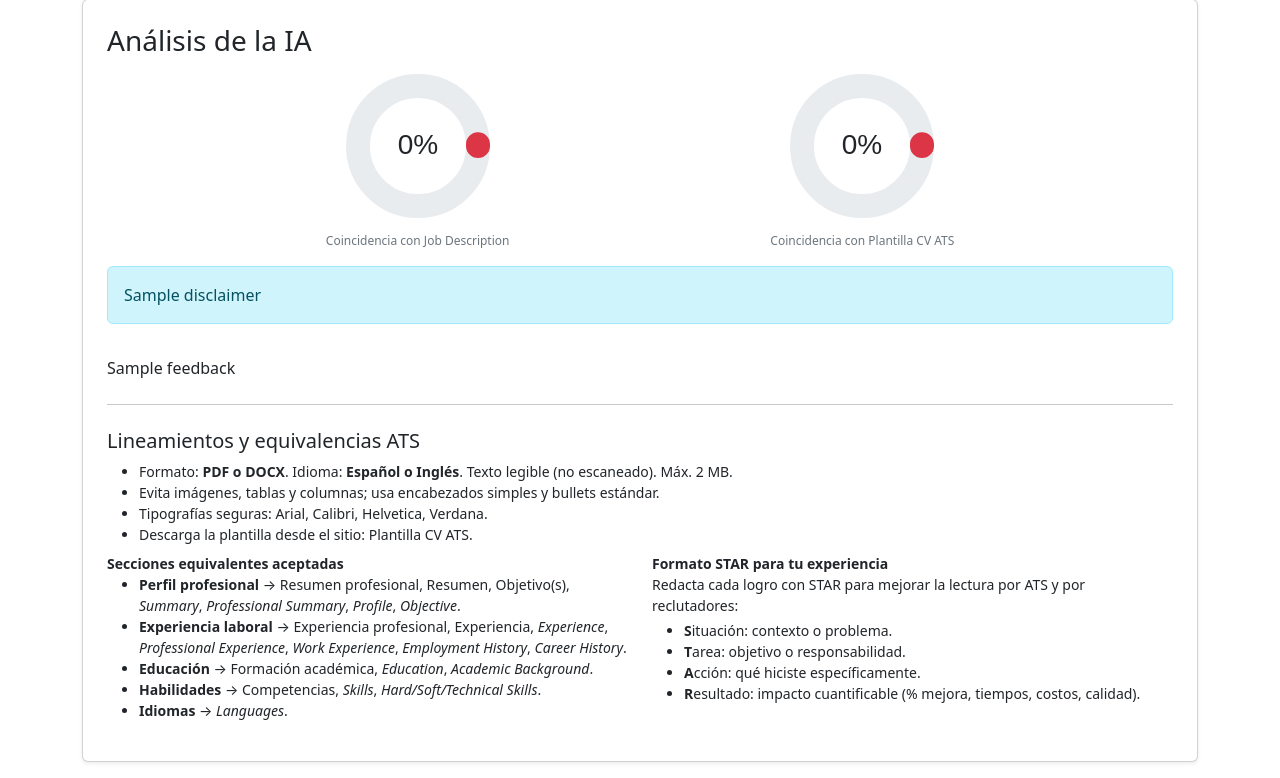
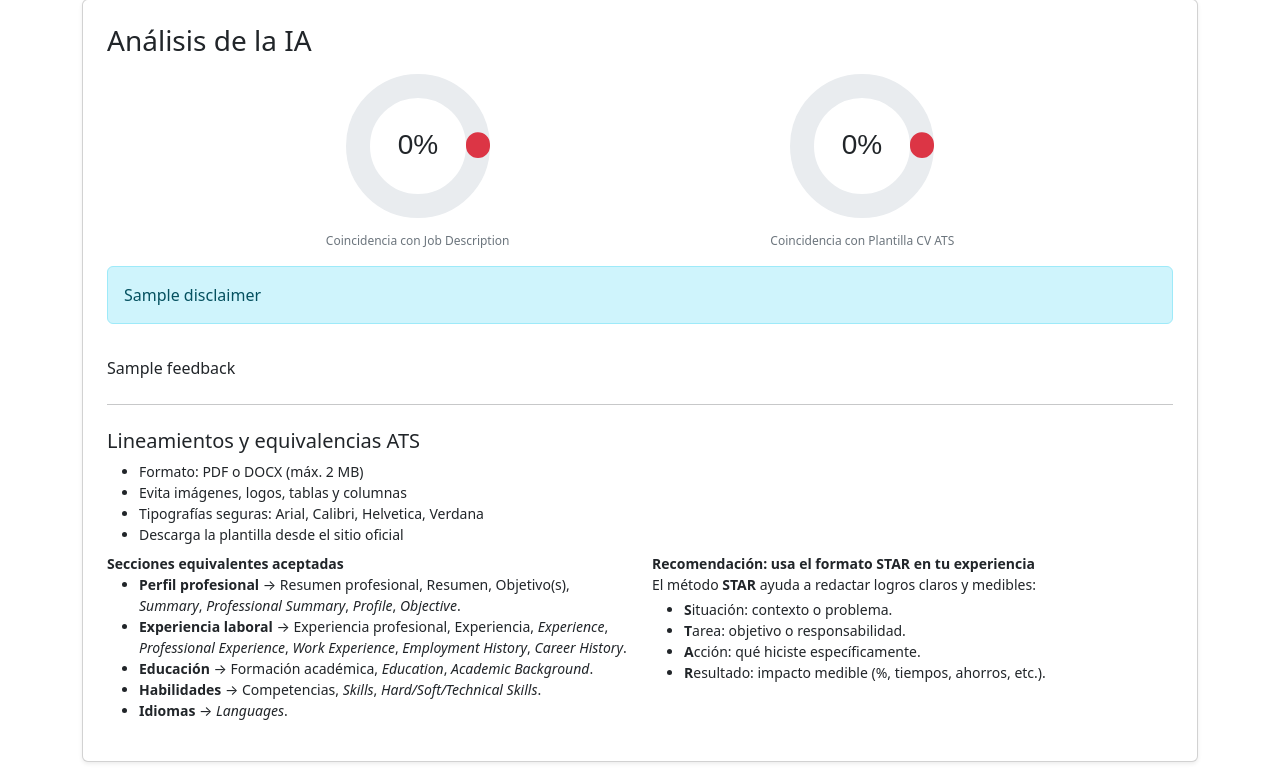
Before and after one commit to ricardocarruyo/cv-scanner, a Flask app: template app/templates/print_analysis.html in a window 1280 px wide. Shown: the part 147-925 px from the top of the page. Run offline with Flask 3, Linux system fonts and the light colour scheme; the template is opened without the code that fills it: most values are stand-ins (such as "Sample title", 1, 10 or a date in 2020).

Commit message:
Diccionario en Print

```diff
--- a/app/i18n.py
+++ b/app/i18n.py
@@ -65,8 +65,8 @@ STRINGS = {
 
         # Nuevas claves análisis (modelos, descarga, guía)
         "ai.title": "Análisis de la IA",
-        "ai.model_1": "OpenAI",
-        "ai.model_2": "Gemini",
+        "ai.model_1": "Model 1",
+        "ai.model_2": "Model 2",
         "ai.download_print": "Versión imprimible",
         "ai.match_jd": "Coincidencia con Job Description",
         "ai.match_ats": "Coincidencia con Plantilla CV ATS",
@@ -82,7 +82,7 @@ STRINGS = {
         "sec.skills": "Habilidades",
         "sec.languages": "Idiomas",
 
-        # Guía y equivalencias
+        # Guía y equivalencias es
         "guide.title": "Lineamientos y equivalencias ATS",
         "guide.bullet_format": "Formato: PDF o DOCX (máx. {max_mb} MB)",
         "guide.bullet_avoid": "Evita imágenes, logos, tablas y columnas",
@@ -90,11 +90,12 @@ STRINGS = {
         "guide.download_template": "Descargar Plantilla CV ATS",
         "guide.get_template_site": "Descarga la plantilla desde el sitio oficial",
         "guide.sections_equiv_title": "Secciones equivalentes aceptadas",
-        "guide.sec_profile_equiv": "Resumen, About me, Extracto",
-        "guide.sec_experience_equiv": "Background, Career history",
-        "guide.sec_education_equiv": "Academic background, Studies",
-        "guide.sec_skills_equiv": "Competencias, Technical skills",
-        "guide.sec_languages_equiv": "Idiomas, Languages",
+
+        "guide.sec_profile_equiv": "Resumen, Resumen Profesional, Objetivos, Objectivo",
+        "guide.sec_experience_equiv": "Professional Experience, Experience, Work Experience, Employment History, Career History",
+        "guide.sec_education_equiv": "Formación académica, Educación",
+        "guide.sec_skills_equiv": "Habilidades, Competencias",
+        "guide.sec_languages_equiv": "Idiomas, Idioma, Lenguas",
 
         # STAR
         "guide.star_title": "Formato STAR para logros",
@@ -108,6 +109,14 @@ STRINGS = {
         "common.yes": "Sí",
         "common.no": "No",
         "common.undetermined": "Indeterminado",
+
+        # Print
+        "print.title": "Informe de Análisis – CV Match Scanner",
+        "print.header": "Informe de Análisis",
+        "print.date": "Fecha",
+        "print.email": "Correo",
+        "print.file": "Archivo",
+        "print.print_button": "Imprimir / Guardar PDF"
     },
     "en": {
         "app.title": "CV Match Scanner",
@@ -168,8 +177,8 @@ STRINGS = {
 
         # New analysis keys
         "ai.title": "AI Analysis",
-        "ai.model_1": "OpenAI",
-        "ai.model_2": "Gemini",
+        "ai.model_1": "Model 1",
+        "ai.model_2": "Model 2",
         "ai.download_print": "Printable version",
         "ai.match_jd": "Match with Job Description",
         "ai.match_ats": "Match with ATS CV Template",
@@ -185,7 +194,7 @@ STRINGS = {
         "sec.skills": "Skills",
         "sec.languages": "Languages",
 
-        # Guidelines
+        # Guidelines en
         "guide.title": "Guidelines and ATS equivalences",
         "guide.bullet_format": "Format: PDF or DOCX (max {max_mb} MB)",
         "guide.bullet_avoid": "Avoid images, logos, tables and columns",
@@ -193,11 +202,12 @@ STRINGS = {
         "guide.download_template": "Download ATS CV Template",
         "guide.get_template_site": "Get the template from the official site",
         "guide.sections_equiv_title": "Section titles accepted",
-        "guide.sec_profile_equiv": "Summary, About me, Extract",
-        "guide.sec_experience_equiv": "Background, Career history",
-        "guide.sec_education_equiv": "Academic background, Studies",
-        "guide.sec_skills_equiv": "Competencies, Technical skills",
-        "guide.sec_languages_equiv": "Languages, Idioms",
+
+        "guide.sec_profile_equiv": "Summary, Professional Summary, Profile, Objective",
+        "guide.sec_experience_equiv": "Professional Experience, Experience, Work Experience, Employment History, Career History",
+        "guide.sec_education_equiv": "Academic background, Education",
+        "guide.sec_skills_equiv": "Skills, Technical skills, Hard Skills, Soft Skills",
+        "guide.sec_languages_equiv": "Languages",
 
         # STAR
         "guide.star_title": "STAR format for achievements",
@@ -212,6 +222,14 @@ STRINGS = {
         "common.no": "No",
         "common.undetermined": "Undetermined",
 
+        # Print
+        "print.title": "Analysis Report – CV Match Scanner",
+        "print.header": "Analysis Report",
+        "print.date": "Date",
+        "print.email": "Email",
+        "print.file": "File",
+        "print.print_button": "Print / Save PDF"
+
     }
 }
 
--- a/app/templates/_analysis_block_print.html
+++ b/app/templates/_analysis_block_print.html
@@ -1,6 +1,12 @@
 {# templates/_analysis_block_print.html #}
-{# Requiere: score_jd, score_ats, feedback (HTML ya sanitizado),
-   disclaimer (opcional), ats_details (opcional), max_mb (opcional) #}
+{# Requiere en el contexto:
+   - t (función de traducción), lang (opcional)
+   - score_jd (0–100), score_ats (0–100)
+   - feedback (HTML ya sanitizado)
+   - disclaimer (opcional)
+   - ats_details (opcional)
+   - max_mb (opcional, default 2)
+#}
 
 {% macro donut_static(score, label) %}
   {% set s = (score or 0)|int %}
@@ -37,13 +43,13 @@
 
 <div class="card p-4 shadow-sm mt-3">
   <div class="d-flex justify-content-between align-items-center mb-2">
-    <h3 class="mb-0">Análisis de la IA</h3>
+    <h3 class="mb-0">{{ t('analysis.title') }}</h3>
   </div>
 
   <!-- Donas estáticas -->
   <div class="d-flex flex-wrap gap-4 justify-content-evenly align-items-center">
-    {{ donut_static(score_jd, 'Coincidencia con Job Description') }}
-    {{ donut_static(score_ats, 'Coincidencia con Plantilla CV ATS') }}
+    {{ donut_static(score_jd, t('analysis.donut.jd')) }}
+    {{ donut_static(score_ats, t('analysis.donut.ats')) }}
   </div>
 
   {% if disclaimer %}
@@ -52,28 +58,41 @@
 
   {% if ats_details %}
     <div class="card mt-3 mb-2 p-3">
-      <h6 class="fw-bold mb-3">Checklist ATS detectado</h6>
+      <h6 class="fw-bold mb-3">{{ t('analysis.checklist.title') }}</h6>
       <div class="row gy-2 gx-4">
+        <!-- Imágenes -->
         <div class="col-12 col-sm-6 col-lg-4 d-flex align-items-center">
           {% set ok = not ats_details.has_images %}
           <i class="bi {{ 'bi-check-circle-fill text-success' if ok else 'bi-x-circle-fill text-danger' }} me-2"></i>
-          <span>Imágenes en el CV: <strong>{{ 'No' if ok else 'Sí' }}</strong></span>
+          <span>{{ t('analysis.checklist.images') }}:
+            <strong>{{ t('no') if ok else t('yes') }}</strong>
+          </span>
         </div>
+        <!-- Tablas / Columnas -->
         <div class="col-12 col-sm-6 col-lg-4 d-flex align-items-center">
           {% set ok = not ats_details.has_tables_or_columns %}
           <i class="bi {{ 'bi-check-circle-fill text-success' if ok else 'bi-x-circle-fill text-danger' }} me-2"></i>
-          <span>Tablas o columnas: <strong>{{ 'No' if ok else 'Sí' }}</strong></span>
+          <span>{{ t('analysis.checklist.tables') }}:
+            <strong>{{ t('no') if ok else t('yes') }}</strong>
+          </span>
         </div>
+        <!-- Tipografía segura -->
         <div class="col-12 col-sm-6 col-lg-4 d-flex align-items-center">
           {% if ats_details.safe_typography is none %}
             <i class="bi bi-dash-circle-fill text-secondary me-2"></i>
-            <span>Tipografía segura: <strong>Indeterminado</strong></span>
+            <span>{{ t('analysis.checklist.fontsafe') }}:
+              <strong>{{ t('indeterminate') }}</strong>
+            </span>
           {% else %}
             {% set ok = ats_details.safe_typography %}
             <i class="bi {{ 'bi-check-circle-fill text-success' if ok else 'bi-x-circle-fill text-danger' }} me-2"></i>
-            <span>Tipografía segura: <strong>{{ 'Sí' if ok else 'No' }}</strong></span>
+            <span>{{ t('analysis.checklist.fontsafe') }}:
+              <strong>{{ t('yes') if ok else t('no') }}</strong>
+            </span>
           {% endif %}
         </div>
+
+        {# Secciones presentes #}
         {% set present = ats_details.sections_present or [] %}
         {% for label in ['perfil profesional','experiencia laboral','educación','habilidades','idiomas'] %}
           <div class="col-12 col-sm-6 col-lg-4 d-flex align-items-center">
@@ -86,21 +105,24 @@
     </div>
   {% endif %}
 
+  <!-- Feedback -->
   <div class="mt-3">
     {{ feedback|safe }}
   </div>
 
+  <!-- Lineamientos -->
   <hr class="my-4">
-  <h5 class="mb-2">Lineamientos y equivalencias ATS</h5>
+  <h5 class="mb-2">{{ t('lineamientos.title') }}</h5>
   <ul class="small mb-2">
-    <li>Formato: <strong>PDF o DOCX</strong>. Idioma: <strong>Español o Inglés</strong>. Texto legible (no escaneado). Máx. {{ (max_mb or 2) }} MB.</li>
-    <li>Evita imágenes, tablas y columnas; usa encabezados simples y bullets estándar.</li>
-    <li>Tipografías seguras: Arial, Calibri, Helvetica, Verdana.</li>
-    <li>Descarga la plantilla desde el sitio: Plantilla CV ATS.</li>
+    <li>{{ t('guide.bullet_format', max_mb=(max_mb or 2)) }}</li>
+    <li>{{ t('guide.bullet_avoid') }}</li>
+    <li>{{ t('guide.bullet_fonts') }}</li>
+    <li>{{ t('guide.get_template_site') }}</li>
   </ul>
+
   <div class="row">
     <div class="col-md-6">
-      <div class="fw-semibold small">Secciones equivalentes aceptadas</div>
+      <div class="fw-semibold small">{{ t('guide.sections_equiv_title') }}</div>
       <ul class="small mb-3">
         <li><strong>Perfil profesional</strong> → Resumen profesional, Resumen, Objetivo(s), <em>Summary</em>, <em>Professional Summary</em>, <em>Profile</em>, <em>Objective</em>.</li>
         <li><strong>Experiencia laboral</strong> → Experiencia profesional, Experiencia, <em>Experience</em>, <em>Professional Experience</em>, <em>Work Experience</em>, <em>Employment History</em>, <em>Career History</em>.</li>
@@ -110,13 +132,13 @@
       </ul>
     </div>
     <div class="col-md-6">
-      <div class="fw-semibold small">Formato STAR para tu experiencia</div>
-      <p class="small mb-1">Redacta cada logro con STAR para mejorar la lectura por ATS y por reclutadores:</p>
+      <div class="fw-semibold small">{{ t('star.title') }}</div>
+      <p class="small mb-1">{{ t('star.help')|safe }}</p>
       <ul class="small mb-0">
-        <li><strong>S</strong>ituación: contexto o problema.</li>
-        <li><strong>T</strong>area: objetivo o responsabilidad.</li>
-        <li><strong>A</strong>cción: qué hiciste específicamente.</li>
-        <li><strong>R</strong>esultado: impacto cuantificable (% mejora, tiempos, costos, calidad).</li>
+        <li>{{ t('star.s')|safe }}</li>
+        <li>{{ t('star.t')|safe }}</li>
+        <li>{{ t('star.a')|safe }}</li>
+        <li>{{ t('star.r')|safe }}</li>
       </ul>
     </div>
   </div>
--- a/app/templates/print_analysis.html
+++ b/app/templates/print_analysis.html
@@ -1,8 +1,8 @@
 <!doctype html>
-<html lang="es">
+<html lang="{{ lang }}">
 <head>
   <meta charset="utf-8">
-  <title>Informe de Análisis – CV Match Scanner</title>
+  <title>{{ t('print.title') }}</title>
   <meta name="viewport" content="width=device-width, initial-scale=1">
   <link href="https://cdn.jsdelivr.net/npm/bootstrap@5.3.3/dist/css/bootstrap.min.css" rel="stylesheet">
   <link href="https://cdn.jsdelivr.net/npm/bootstrap-icons@1.11.3/font/bootstrap-icons.css" rel="stylesheet">
@@ -25,17 +25,17 @@
   <!-- Encabezado -->
   <div class="d-flex justify-content-between align-items-start mb-3">
     <div>
-      <h2 class="mb-1">Informe de Análisis</h2>
+      <h2 class="mb-1">{{ t('print.header') }}</h2>
       <div class="header-meta">
         <small>
-          Fecha: {{ created_at.strftime("%Y-%m-%d %H:%M") if created_at else "" }}<br>
-          Correo: {{ email or "" }}<br>
-          Archivo: {{ filename or "" }}
+          {{ t('print.date') }}: {{ created_at.strftime("%Y-%m-%d %H:%M") if created_at else "" }}<br>
+          {{ t('print.email') }}: {{ email or "" }}<br>
+          {{ t('print.file') }}: {{ filename or "" }}
         </small>
       </div>
     </div>
     <button class="btn btn-primary no-print" onclick="window.print()">
-      <i class="bi bi-printer"></i> Imprimir / Guardar PDF
+      <i class="bi bi-printer"></i> {{ t('print.print_button') }}
     </button>
   </div>
 
```
